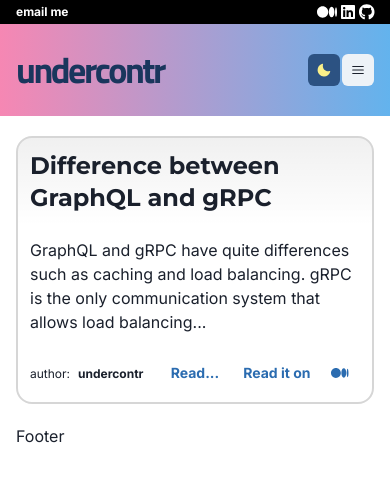
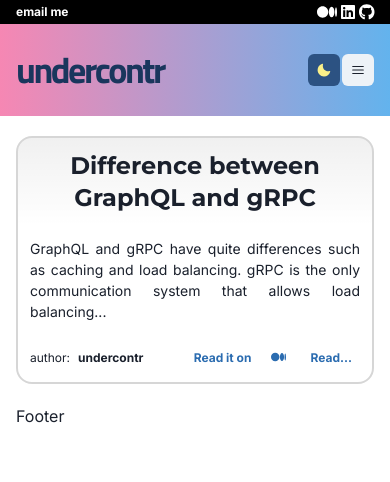
Before and after one commit to undercontr/undercontr.com, a Next.js app: page / in a window 390 px wide. Shown: the top 482 px of the page. Built offline with nearby package versions, Linux system fonts and the light colour scheme.

Commit message:
responsive fix to ArticleCard

```diff
--- a/src/components/Card.tsx
+++ b/src/components/Card.tsx
@@ -8,7 +8,7 @@ import {
 
 export default function Card({children, ...props}: CardProps) {
   return (
-    <Box overflow={"hidden"} border={"2px"} borderColor={useColorModeValue("blackAlpha.300", "whiteAlpha.300")} rounded={"2xl"} {...props}>
+    <Box overflow={"hidden"} border={"2px"} rounded={"2xl"} {...props}>
        {children}
     </Box>
   );
@@ -24,9 +24,9 @@ Card.Title = function Title(props: CardTitleProps) {
   );
 };
 
-Card.Body = function Body({ limitTo, children }: CardBodyProps) {
+Card.Body = function Body({ limitTo, children, ...props }: CardBodyProps) {
   return (
-    <Box padding={3}>
+    <Box padding={3} {...props}>
       {limitTo && typeof children == "string"
         ? children.substring(0, limitTo) + "..."
         : children}
--- a/src/components/Cards/ArticleCard.tsx
+++ b/src/components/Cards/ArticleCard.tsx
@@ -15,34 +15,34 @@ export default function ArticleCard({
     "linear(to-b, whiteAlpha.200, transparent)"
   );
   return (
-    <Card>
+    <Card borderColor={useColorModeValue("blackAlpha.300", "whiteAlpha.300")}>
       <Card.Title
-        h={{ fontWeight: "700", fontFamily: "'Montserrat', sans-serif" }}
+        h={{ textAlign: ["center", "left"], fontWeight: "700", fontFamily: "'Montserrat', sans-serif" }}
         container={{
           bgGradient: borderColor,
         }}
       >
         {title}
       </Card.Title>
-      <Card.Body limitTo={limitTo}>{content}</Card.Body>
+      <Card.Body limitTo={limitTo} textAlign={["justify", "left"]} fontSize={["sm", "md"]}>{content}</Card.Body>
       <Card.Footer display={"flex"} justifyContent={"space-between"} alignItems={"center"} gap={2}>
         <HStack><Text fontSize={"xs"}>author: </Text><Text colorScheme={"purple"} fontSize={"xs"} fontWeight={"bold"}>undercontr</Text></HStack>
-        <Box>
+        <HStack>
+        <Button variant={"ghost"}
+            colorScheme={"blue"}
+            size={["xs", "sm"]}
+            rounded={"lg"}>
+            Read it on <Text marginLeft={5}><FontAwesomeIcon icon={faMedium} /></Text>
+          </Button>
           <Button
             variant={"ghost"}
             colorScheme={"blue"}
-            size="sm"
+            size={["xs", "sm"]}
             rounded={"lg"}
           >
             Read...
           </Button>
-          <Button variant={"ghost"}
-            colorScheme={"blue"}
-            size="sm"
-            rounded={"lg"}>
-            Read it on <Text marginLeft={5}><FontAwesomeIcon icon={faMedium} /></Text>
-          </Button>
-        </Box>
+        </HStack>
       </Card.Footer>
     </Card>
   );
--- a/src/lib/types/chakra-props.ts
+++ b/src/lib/types/chakra-props.ts
@@ -43,7 +43,7 @@ export type CardTitleProps = {
     children: ReactChildren<string>
 }
 
-export type CardBodyProps = {
+export type CardBodyProps = BoxProps & {
     limitTo?: number
     children: ReactChildren<string>
 }
```
